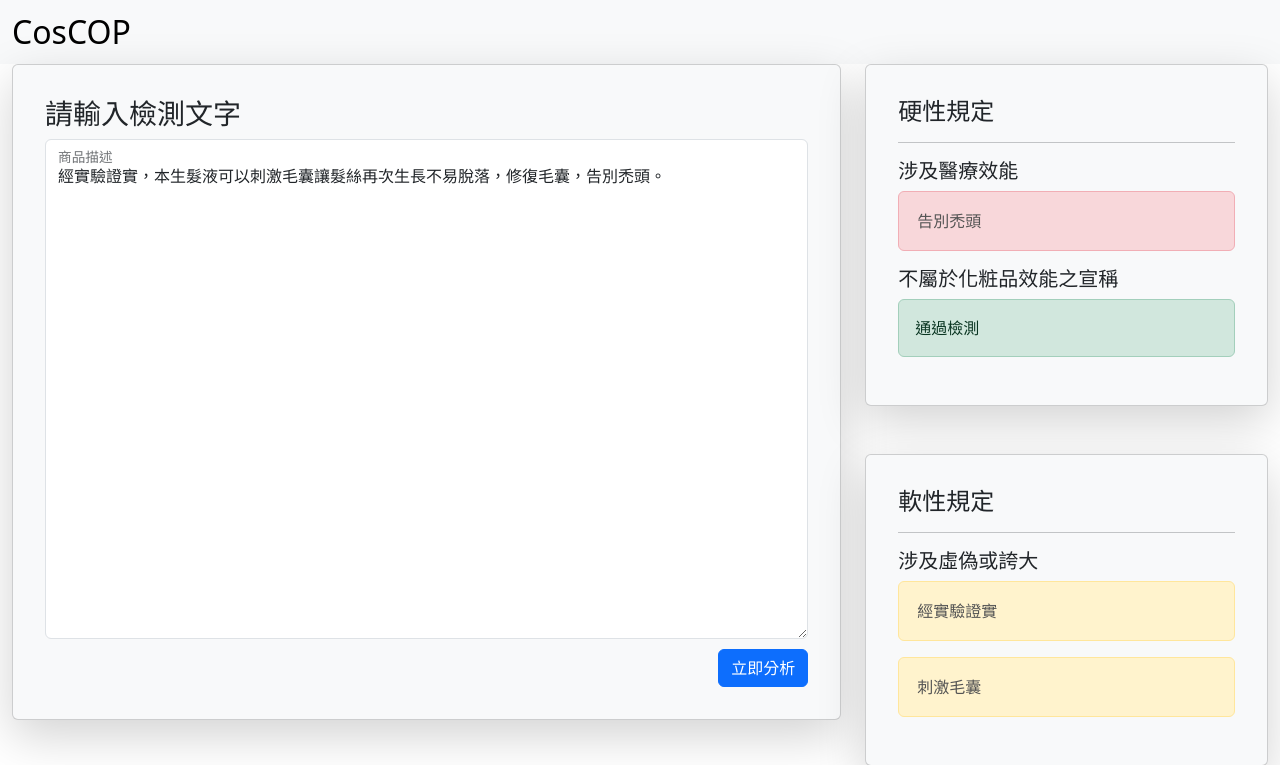
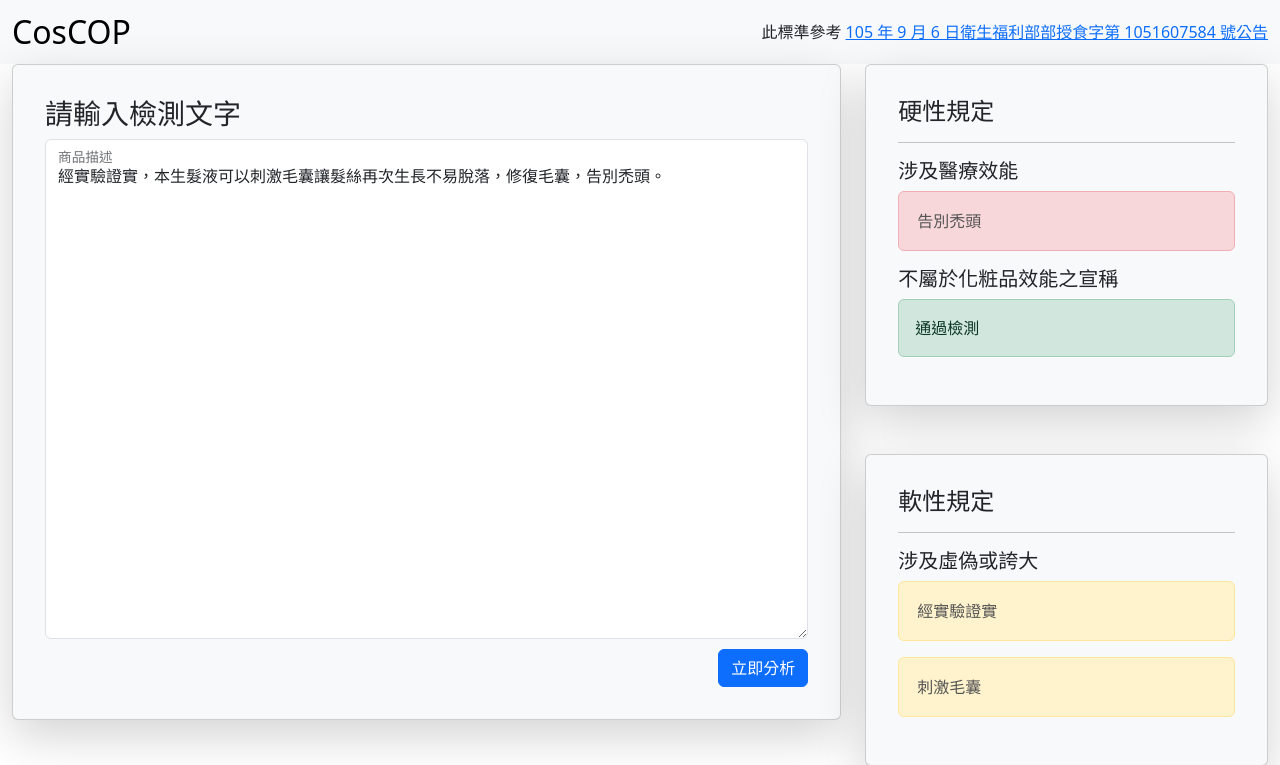
Before and after one commit to Grammyship/CosCOP, a Python web app: template flask/templates/index.html in a window 1280 px wide. Shown: the top 765 px of the page. Run offline with Jinja, Linux system fonts and the light colour scheme; the template is opened without the code that fills it, so the values that code supplies are empty.

Commit message:
Update index.html

```diff
--- a/flask/templates/index.html
+++ b/flask/templates/index.html
@@ -18,6 +18,7 @@
         <nav class="navbar bg-body-tertiary">
             <div class="container-fluid">
                 <span class="navbar-brand mb-0 h1" style="font-size: 200%;">CosCOP</span>
+                <p class="card-title">此標準參考 <a href="https://www.health.ntpc.gov.tw/archive/health_ntpc/6/file/%E8%A1%A81%E5%8C%96%E7%B2%A7%E5%93%81%E5%BE%97%E5%AE%A3%E7%A8%B1%E8%A9%9E%E5%8F%A5%E4%BE%8B%E7%A4%BA%E5%8F%8A%E4%B8%8D%E9%81%A9%E7%95%B6%E5%AE%A3%E7%A8%B1%E8%A9%9E%E5%8F%A5%E4%BE%8B%E7%A4%BA.pdf">105 年 9 月 6 日衛生福利部部授食字第 1051607584 號公告</a></p>
             </div>
         </nav>
         <div class="container-fluid">
```
